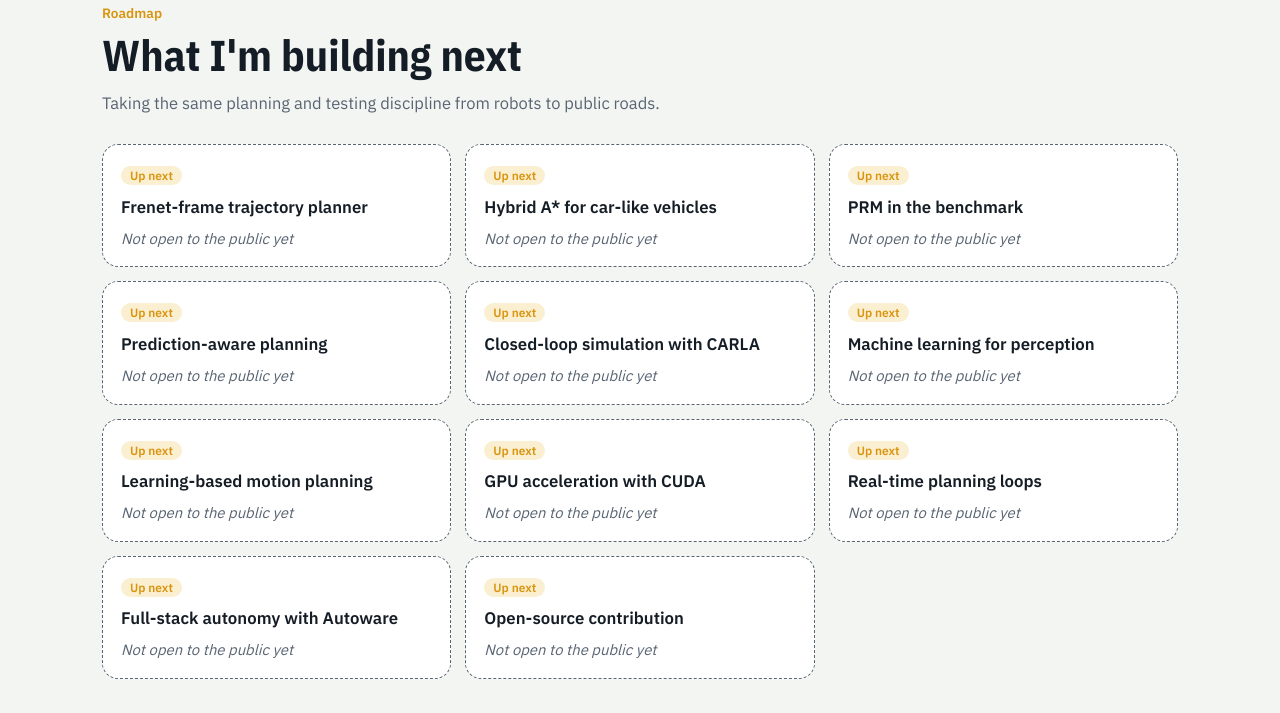
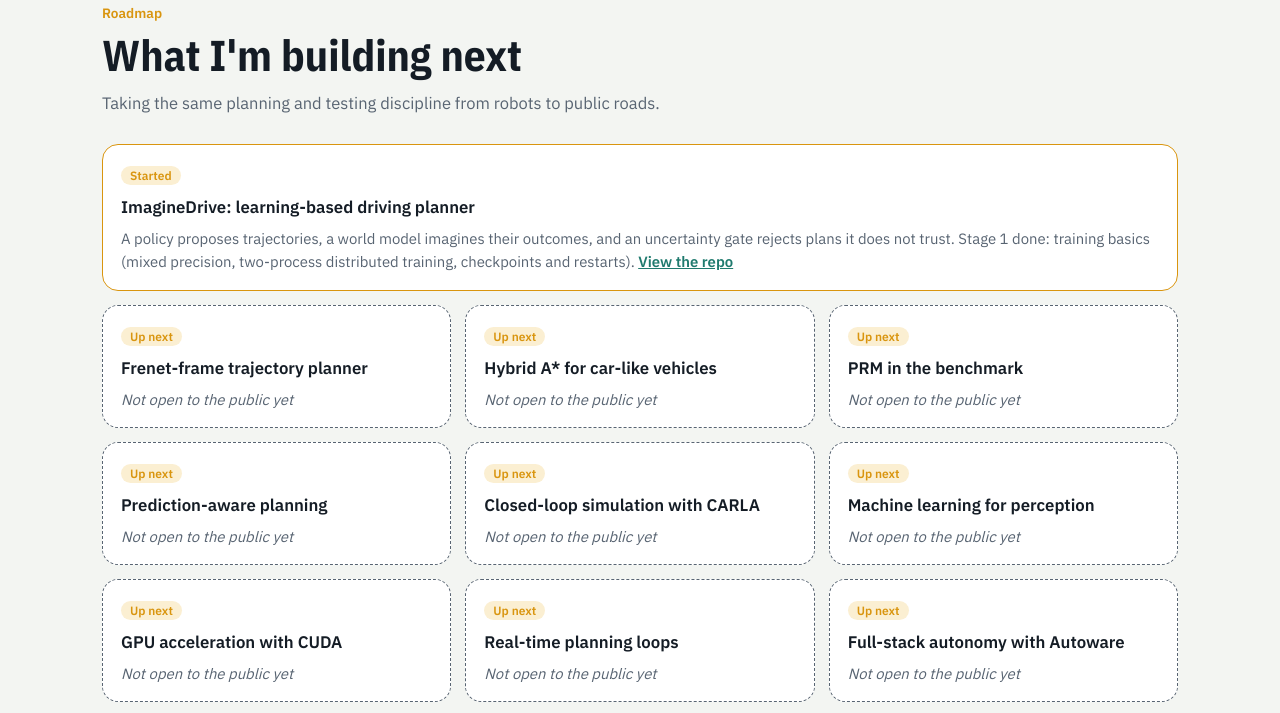
Before and after one commit to Asif-Ucchwas/asif-ucchwas.github.io, a plain HTML site: page index.html in a window 1280 px wide. Shown: the part 5590-6303 px from the top of the page. Drawn offline with nearby package versions, Linux system fonts and the light colour scheme.

Commit message:
Motion Planning roadmap: add ImagineDrive as a started project
Co-Authored-By: Claude Opus 5.5 <noreply@anthropic.com>
Claude-Session: https://claude.ai/code/session_01EvUs5ZaFvUafiuB5atJirE

```diff
--- a/index.html
+++ b/index.html
@@ -180,6 +180,8 @@ footer{padding:26px 0 40px;color:var(--soft);font-size:.84rem}
 .step h3{margin:6px 0 6px;font-size:1.05rem}
 .step p{margin:0;color:var(--soft);font-size:.93rem}
 .step p.locked{font-style:italic}
+.step p a{color:var(--good);font-weight:600}
+.step.started{grid-column:1/-1;border-style:solid;border-color:var(--lane)}
 .tagn{font-size:.75rem;font-weight:600;padding:2px 9px;border-radius:99px;background:var(--lane-soft);color:var(--lane)}
 .cta a.mail{color:var(--lane);font-weight:600;word-break:break-all}
 @media (min-width:861px){.hero-grid{grid-template-columns:1.15fr .85fr;align-items:center}}
@@ -497,13 +499,13 @@ footer{padding:26px 0 40px;color:var(--soft);font-size:.84rem}
     <h2>What I'm building next</h2>
     <p class="sub">Taking the same planning and testing discipline from robots to public roads.</p>
     <div class="road">
+      <div class="step started"><span class="tagn">Started</span><h3>ImagineDrive: learning-based driving planner</h3><p>A policy proposes trajectories, a world model imagines their outcomes, and an uncertainty gate rejects plans it does not trust. Stage 1 done: training basics (mixed precision, two-process distributed training, checkpoints and restarts). <a href="https://github.com/Asif-Ucchwas/imaginedrive" target="_blank" rel="noopener">View the repo</a></p></div>
       <div class="step"><span class="tagn">Up next</span><h3>Frenet-frame trajectory planner</h3><p class="locked">Not open to the public yet</p></div>
       <div class="step"><span class="tagn">Up next</span><h3>Hybrid A* for car-like vehicles</h3><p class="locked">Not open to the public yet</p></div>
       <div class="step"><span class="tagn">Up next</span><h3>PRM in the benchmark</h3><p class="locked">Not open to the public yet</p></div>
       <div class="step"><span class="tagn">Up next</span><h3>Prediction-aware planning</h3><p class="locked">Not open to the public yet</p></div>
       <div class="step"><span class="tagn">Up next</span><h3>Closed-loop simulation with CARLA</h3><p class="locked">Not open to the public yet</p></div>
       <div class="step"><span class="tagn">Up next</span><h3>Machine learning for perception</h3><p class="locked">Not open to the public yet</p></div>
-      <div class="step"><span class="tagn">Up next</span><h3>Learning-based motion planning</h3><p class="locked">Not open to the public yet</p></div>
       <div class="step"><span class="tagn">Up next</span><h3>GPU acceleration with CUDA</h3><p class="locked">Not open to the public yet</p></div>
       <div class="step"><span class="tagn">Up next</span><h3>Real-time planning loops</h3><p class="locked">Not open to the public yet</p></div>
       <div class="step"><span class="tagn">Up next</span><h3>Full-stack autonomy with Autoware</h3><p class="locked">Not open to the public yet</p></div>
```
